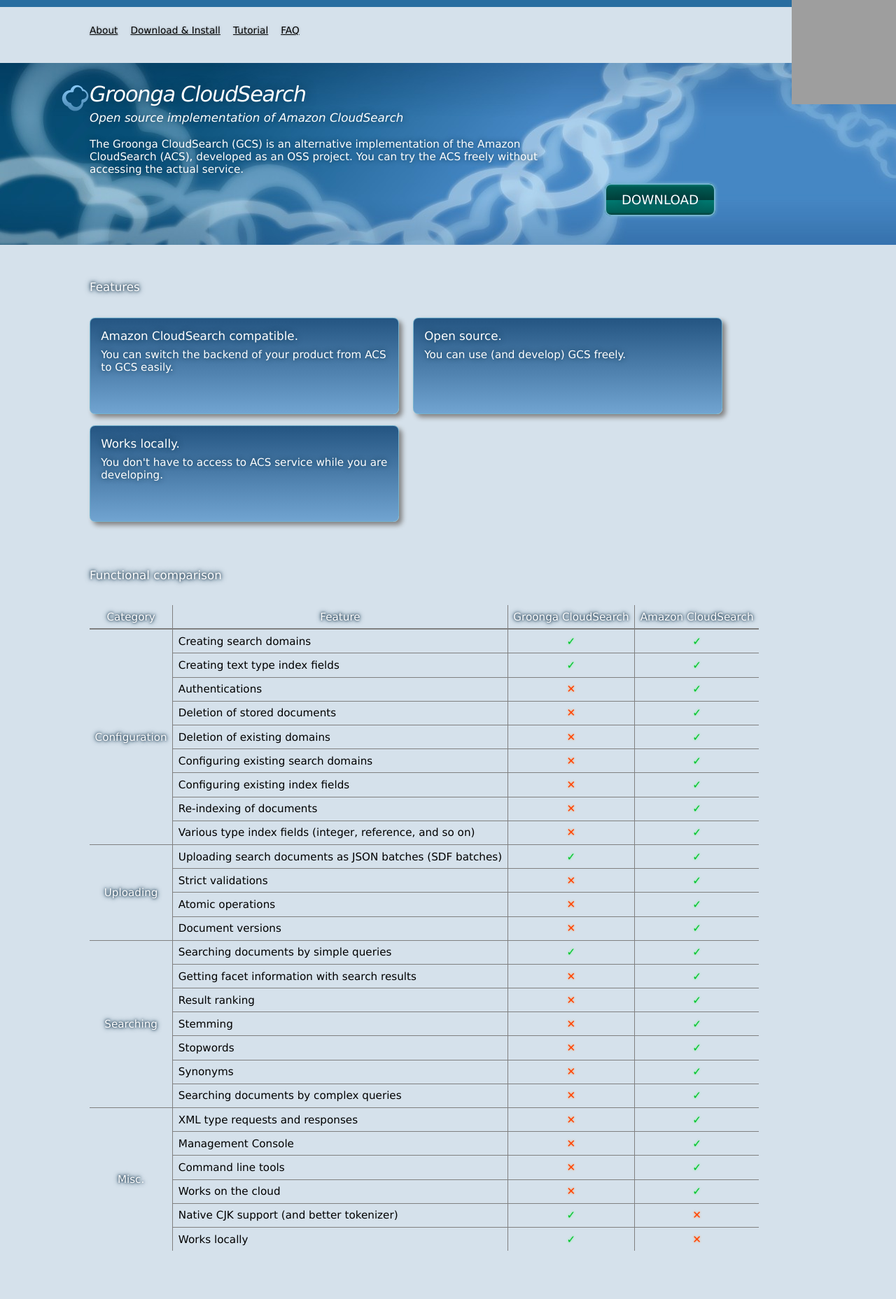
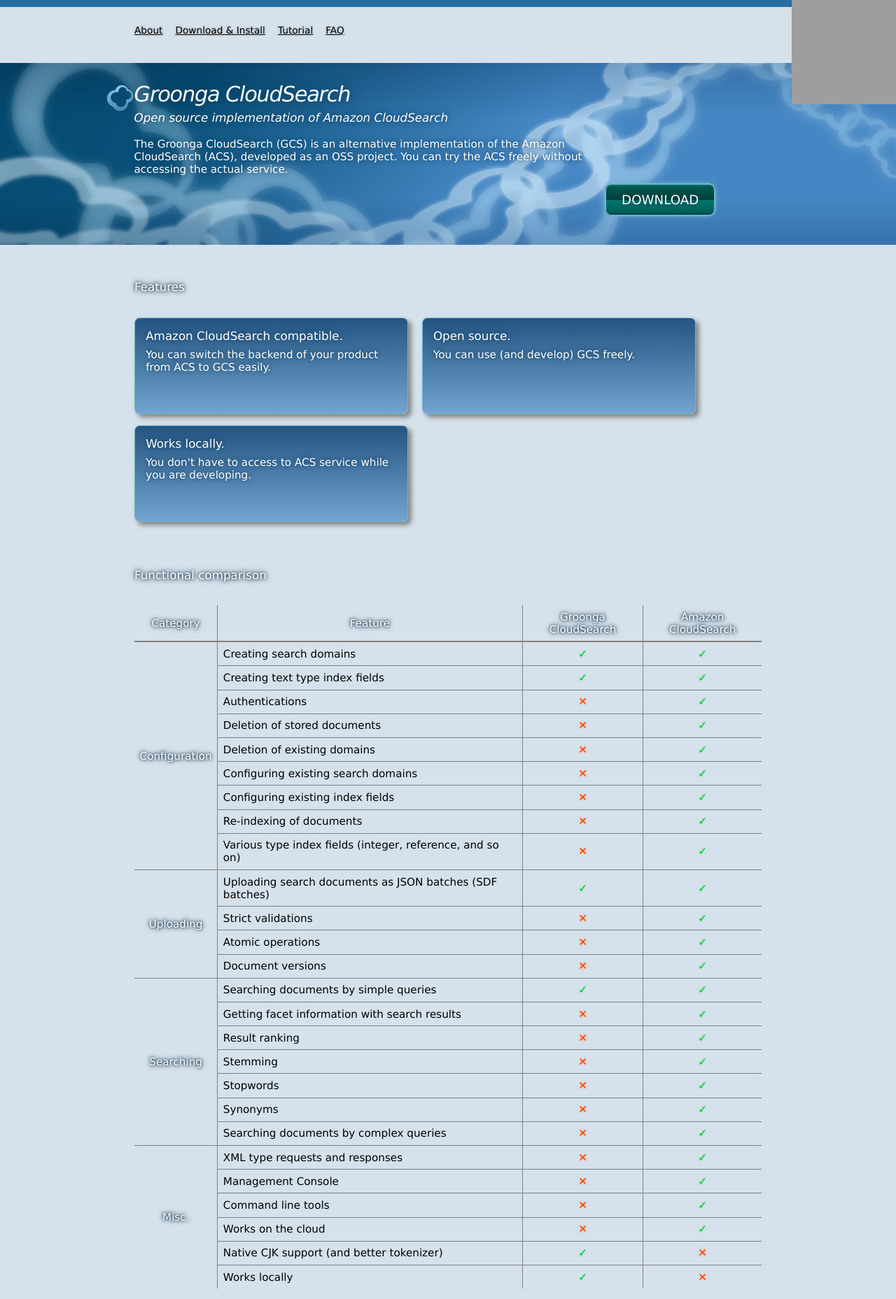
Before and after one commit to groonga/gcs.groonga.org, a Jekyll site: the page built from index.md, in a window 1280 px wide. Shown: the whole page at 70% size. Built offline with Jekyll 4.4.1, drawn with Linux system fonts in a browser that asks for light colours; before the commit the page ends 1803 px from its top, so only the background shows below that; grey boxes are pictures that could not be loaded.

Commit message:
More mergin for each side

```diff
--- a/stylesheets/screen/base.css
+++ b/stylesheets/screen/base.css
@@ -9,7 +9,7 @@
                sans-serif;
   font-size: 95%;
   margin: 0;
-  padding: 80px 10% 1em;
+  padding: 80px 15% 1em;
 }
 
 h1 {
@@ -52,10 +52,10 @@
 
 nav {
   font-size: 90%;
-  left: 10%;
+  left: 15%;
   position: absolute;
   top: 90px;
-  right: 10%;
+  right: 15%;
 }
 
 nav ul,
--- a/stylesheets/screen/home.css
+++ b/stylesheets/screen/home.css
@@ -5,15 +5,15 @@
 #cover {
   background: #286DA0 url("header-bg.jpg") no-repeat right;
   min-height: 200px;
-  margin: 0 -12.5%;
+  margin: 0 -21.5%;
   padding-bottom: 30px;
   padding-top: 30px;
   position: relative;
 }
 
 #cover > * {
-  margin-left: 10%;
-  margin-right: 10%;
+  margin-left: 15%;
+  margin-right: 15%;
 }
 
 #cover,
```
